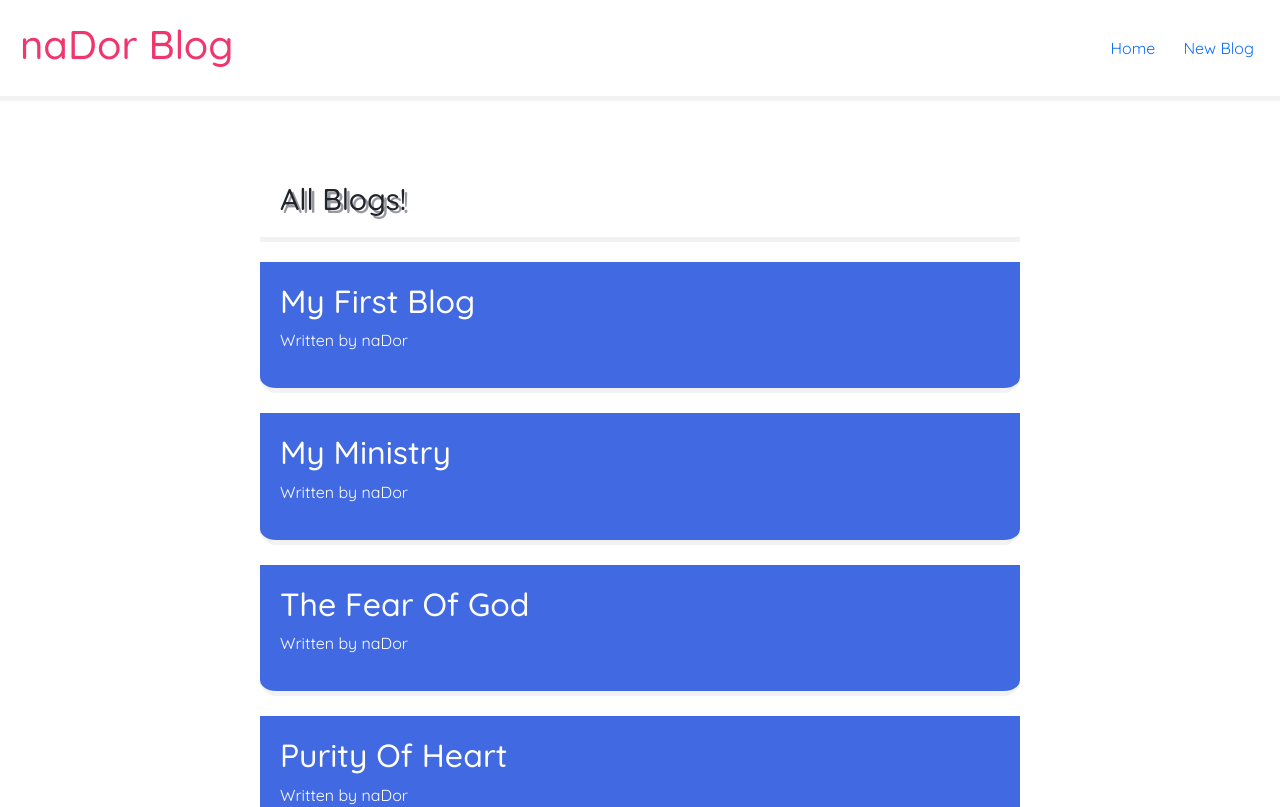
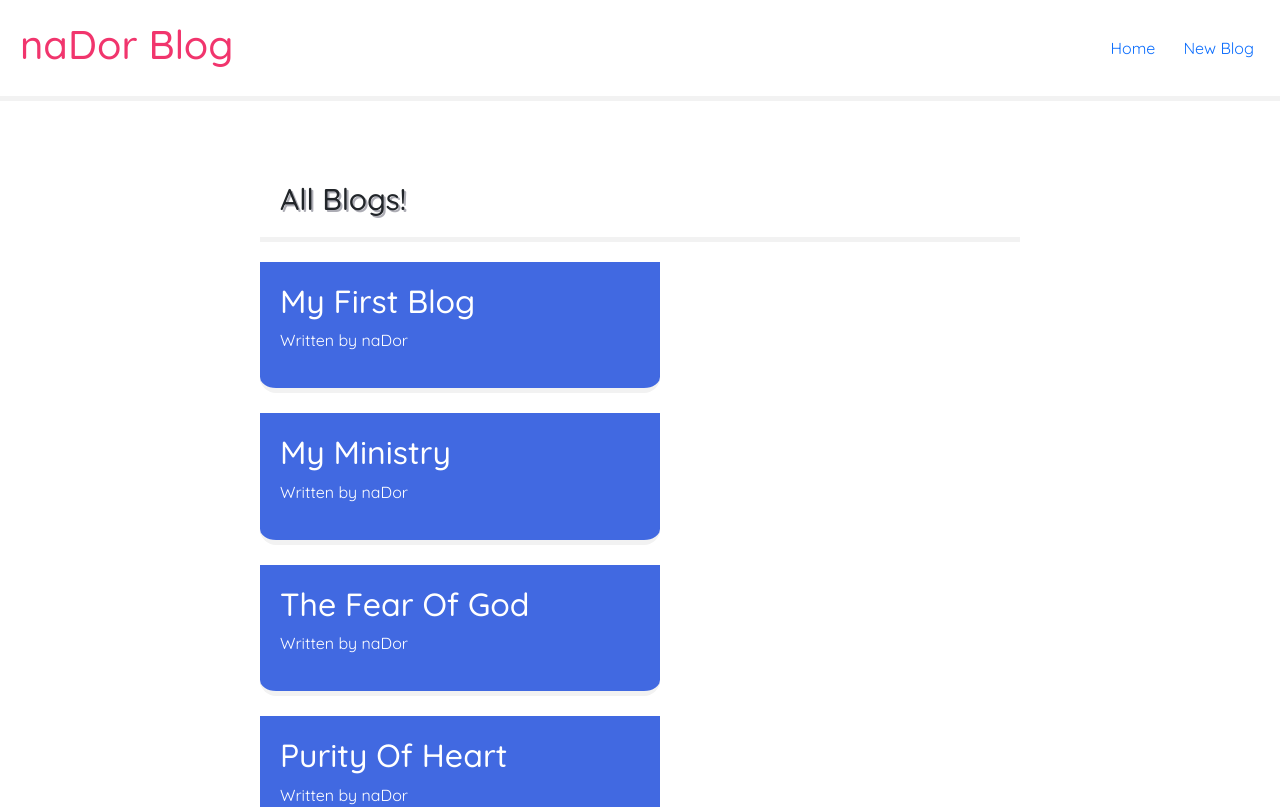
Before and after one commit to sharon5555/naDor-Blog, a React (Create React App) app in the folder nador-blog/: page / in a window 1280 px wide. Shown: the top 807 px of the page. Built offline with nearby package versions, Linux system fonts and the light colour scheme; data requests are answered from the project's data file.

Commit message:
added a conditional output loading message

```diff
--- a/nador-blog/src/Home.js
+++ b/nador-blog/src/Home.js
@@ -3,21 +3,26 @@ import BlogList from './BlogList';
 
 const Home = () => {
     const [blogs, setBlogs] = useState(null);
+    const [isPending, setIsPending] = useState(true);
 
     useEffect(() =>{
-        fetch('http://localhost:8000/blogs')
+        setTimeout(() => {
+            fetch('http://localhost:8000/blogs')
         .then(res => {
             return res.json();
         })
         .then(data => {
             console.log(data);
             setBlogs(data)
+            setIsPending(false);
 
-        })
+        });
+        }, 1000);
     }, []);
 
     return (
         <div className="home">
+        { isPending && <div>Loading.......</div>}
         { blogs && <BlogList blogs={blogs} title="All Blogs!" />
     }
         </div>
--- a/nador-blog/src/index.css
+++ b/nador-blog/src/index.css
@@ -41,11 +41,11 @@
   margin-bottom: 20px;
   border-bottom: 5px solid #f2f2f2;
   font-size: 30px;
-  text-shadow: 3px 3px rgba(50,50,70,0.5);
+  text-shadow: 2px 2px rgba(50,50,70,0.4);
 }
 .blog-preview{
   padding: 20px;
-  max-width: 800px;
+  max-width: 400px;
   margin: 0;
   margin-bottom: 20px;
   color: white;
```
